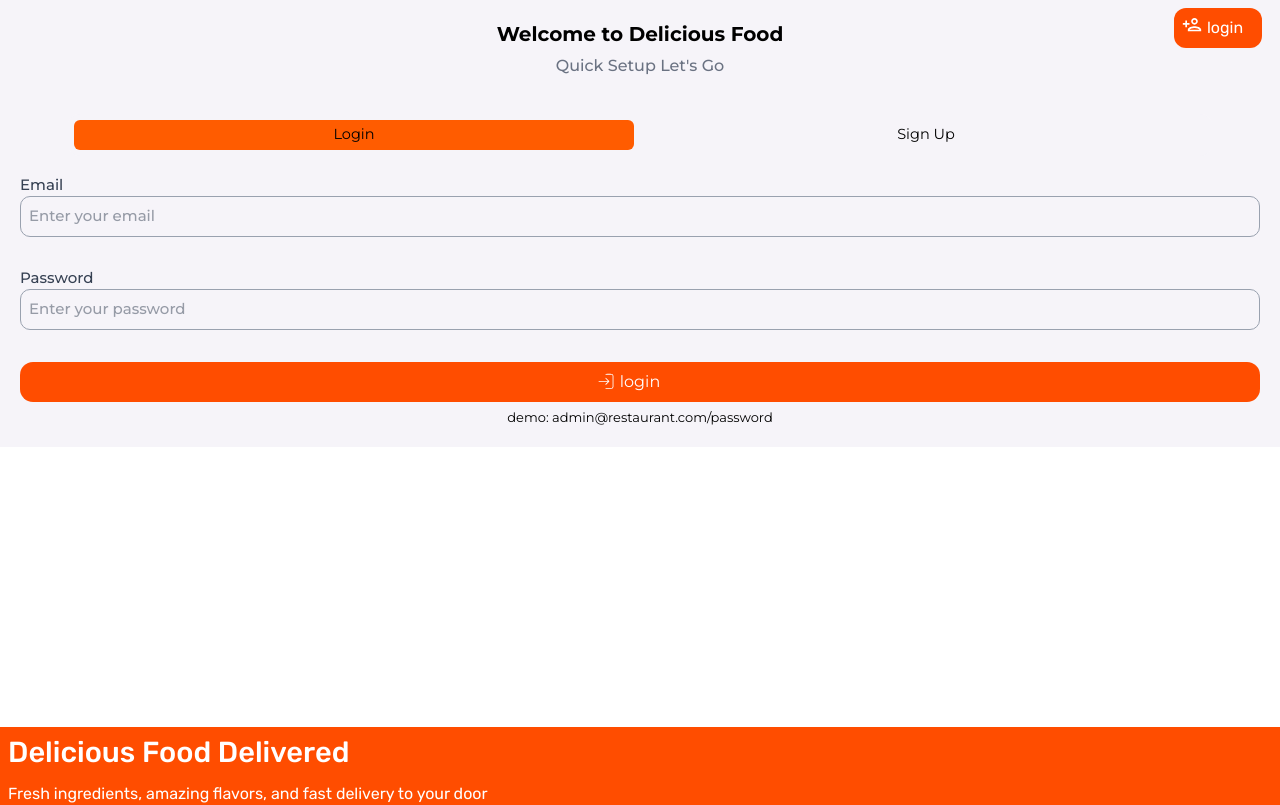
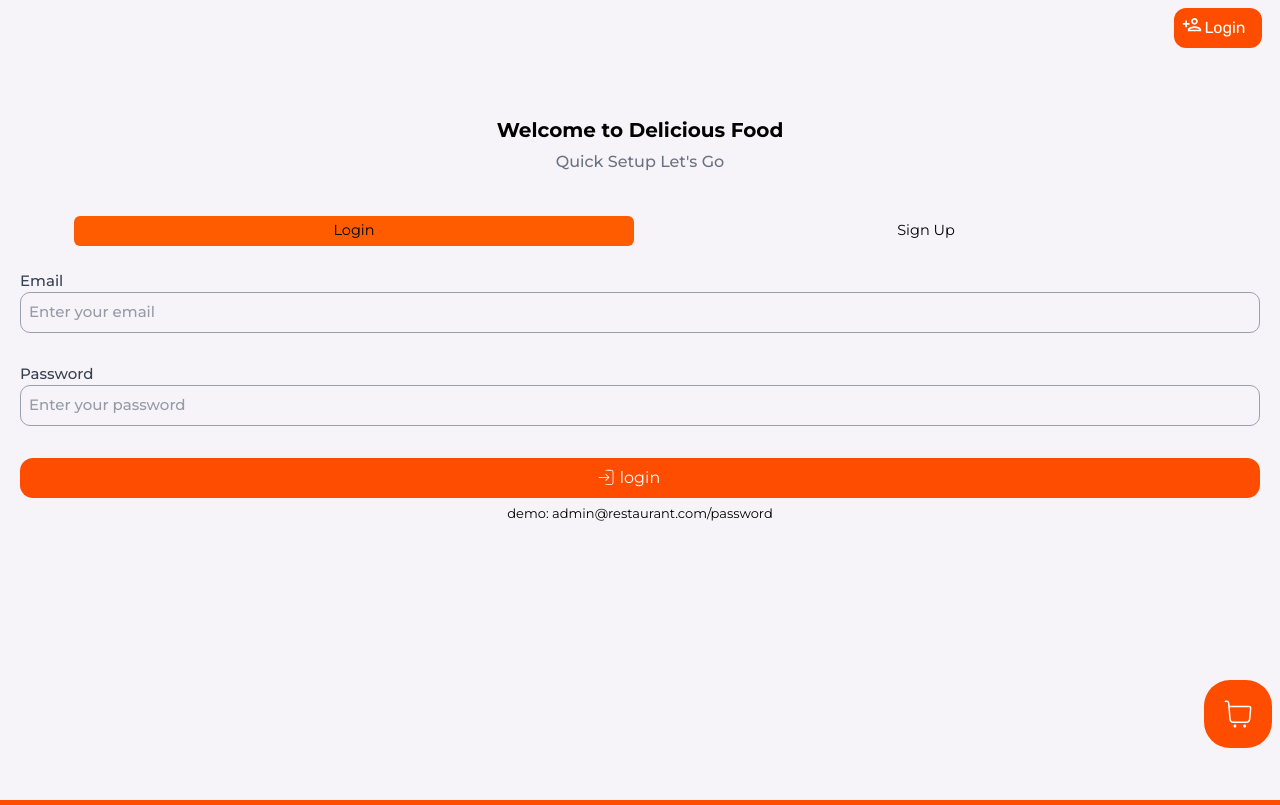
Before and after one commit to ola-ben/eatorder, a React (Vite) app: page / in a window 1280 px wide. Shown: the top 805 px of the page. Built offline with nearby package versions, Linux system fonts and the light colour scheme.

Commit message:
more function

```diff
--- /dev/null
+++ b/Cartbtn.jsx
@@ -0,0 +1,12 @@
+import React from "react";
+import { CiShoppingCart } from "react-icons/ci";
+
+export default function Cartbtn() {
+  return (
+    <div className="fixed  right-2 z-10 top-170">
+      <button className="bg-ph p-4 rounded-[26px] hover:bg-orange-700 duration-300">
+        <CiShoppingCart className=" text-white text-4xl " />
+      </button>
+    </div>
+  );
+}
--- a/Loginbtn.jsx
+++ b/Loginbtn.jsx
@@ -1,12 +1,12 @@
 import { useState } from "react";
 import { MdOutlinePersonAdd } from "react-icons/md";
-import Loginsignup from "./Loginsignup";
+// import Loginsignup from "../Loginsignup";
 
 export default function Loginbtn() {
   const [displaypage, setDisplaypage] = useState();
   return (
     <section className="font-rubik ml-3 fixed top-2 right-2 z-10 px-2.5">
-      <button className="bg-ph w-22 p-2 text-white rounded-[12px] pl-5.5">
+      <button className="bg-ph w-22 p-2 text-white rounded-[12px] pl-5.5 capitalize">
         login
       </button>
       <MdOutlinePersonAdd className="text-xl absolute top-1/2 transform -translate-y-2/3  text-white ml-2" />
--- a/Loginsignup.jsx
+++ b/Loginsignup.jsx
@@ -6,8 +6,8 @@ export default function Loginsignup() {
   const [page, setPage] = useState("login");
 
   return (
-    <section className=" left-full fixe bg-[#f6f4f9]  p-5 mb-70 font-montserrat">
-      <p className=" text-center text-xl mb-1.5 font-bold  ">
+    <section className=" left-full fixe bg-[#f6f4f9]  p-5  font-montserrat h-svh">
+      <p className=" text-center text-xl mb-1.5 font-bold  my-24">
         Welcome to Delicious Food
       </p>
       <p className=" capitalize font-montserrat font-medium  text-gray-500 text-center mb-9  ">
--- a/src/App.jsx
+++ b/src/App.jsx
@@ -2,6 +2,8 @@ import { Header } from "../Header";
 import { Menu } from "../menu";
 import Loginsignup from "../Loginsignup";
 import Loginbtn from "../Loginbtn";
+import Cartbtn from "../Cartbtn";
+
 
 export default function App() {
   return (
@@ -10,6 +12,7 @@ export default function App() {
       <Loginsignup />
       <Header />
       <Menu />
+      <Cartbtn />
     </section>
   );
 }
```
